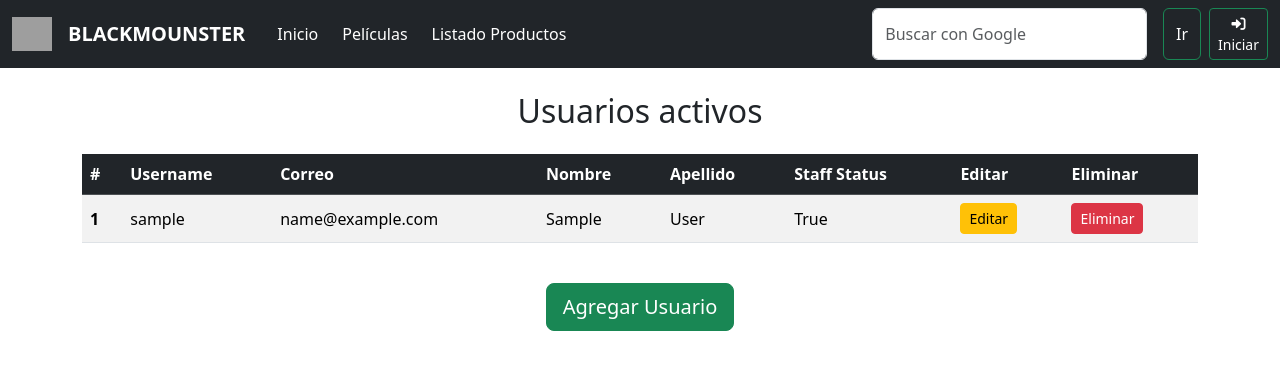
After one commit to lmendozam1983/blackmounster_lmm, a Django app: page /inventario/usuarios/ in a window 1280 px wide. The commit adds this page. Shown: the top 370 px of the page. Run offline with Django 5.2, Linux system fonts and the light colour scheme; tables that the repository leaves empty hold one stand-in row (values such as "Sample post"); some libraries are stand-ins or nearby versions; grey boxes are pictures that could not be loaded.

Commit message:
séptimo commit

```diff
--- a/gestion_blackmounster/config/inventario/forms.py
+++ b/gestion_blackmounster/config/inventario/forms.py
@@ -51,3 +51,8 @@ class TransaccionForm(forms.ModelForm):
     class Meta:
         model = Transaccion
         fields = '__all__'
+
+class UserForm(forms.ModelForm):
+    class Meta:
+        model = User
+        fields = ('username', 'email', 'first_name', 'last_name')
--- a/gestion_blackmounster/config/inventario/urls.py
+++ b/gestion_blackmounster/config/inventario/urls.py
@@ -10,4 +10,8 @@ urlpatterns = [
     path('editar_pelicula/<int:pk>', views.editar_peliculasView, name='editar_pelicula'),
     path('eliminar_pelicula/<int:pk>', views.eliminar_peliculasView, name='eliminar_pelicula'),
     path('agregar_pelicula/', views.agregar_peliculasView, name='agregar_pelicula'),
+    path('usuarios/', views.usuariosView, name='lista_usuarios'),
+    path('editar_usuario/<int:pk>', views.editar_usuariosView, name='editar_usuario'),
+    path('eliminar_usuario/<int:pk>', views.eliminar_usuariosView, name='eliminar_usuario'),
+    path('agregar_usuario/', views.agregar_usuariosView, name='agregar_usuario'),
 ]
--- a/gestion_blackmounster/config/inventario/views.py
+++ b/gestion_blackmounster/config/inventario/views.py
@@ -14,7 +14,7 @@ from django.contrib.auth.decorators import user_passes_test
 
 
 #
-from .forms import RegistroUsuarioForm, PeliculaForm
+from .forms import RegistroUsuarioForm, PeliculaForm, UserForm
 from .models import Transaccion, Pelicula
 
 # Create your views here.
@@ -97,3 +97,32 @@ def agregar_peliculasView(request):
     else:
         form = PeliculaForm()
     return render(request, 'agregar_pelicula.html', {'form': form})
+
+def usuariosView(request):
+    usuarios = User.objects.all()
+    return render(request, 'usuarios.html', {'usuarios': usuarios})
+
+def editar_usuariosView(request, pk):
+    usuarios = get_object_or_404(User, pk=pk)
+    if request.method == 'POST':
+        form = UserForm(request.POST, instance=usuarios)
+        if form.is_valid():
+            form.save()
+            return redirect('lista_usuarios')
+    else:
+        form = UserForm(instance=usuarios)
+    return render(request, 'editar_usuario.html', {'form': form})
+
+def eliminar_usuariosView(request, pk):
+    usuario = get_object_or_404(Pelicula, pk=pk)
+    return render(request, 'eliminar_usuario.html', {'usuario': usuario})
+
+def agregar_usuariosView(request):
+    if request.method == 'POST':
+        form = UserForm(request.POST)
+        if form.is_valid():
+            form.save()
+            return redirect('lista_usuarios')
+    else:
+        form = UserForm()
+    return render(request, 'agregar_usuario.html', {'form': form})
--- a/gestion_blackmounster/config/templates/menu.html
+++ b/gestion_blackmounster/config/templates/menu.html
@@ -21,7 +21,7 @@
                 </li>
                 {% if user.is_authenticated %}
                 <li class="nav-item">
-                    <a class="nav-link {% if request.resolver_match.url_name == 'ingresar' %}active{% endif %} btn btn-outline-success text-white ms-2" href="{% url 'agregar_pelicula' %}">Agregar Película</a>
+                    <a class="nav-link {% if request.resolver_match.url_name == 'ingresar' %}active{% endif %} btn btn-outline-success text-white ms-2" href="{% url 'lista_usuarios' %}">Usuarios</a>
                 </li>
                 <li class="nav-item">
                     <a class="nav-link {% if request.resolver_match.url_name == 'registrar_prestamo' %}active{% endif %} btn btn-outline-success text-white ms-2" href="#">Realizar Préstamo</a>
--- a/gestion_blackmounster/config/templates/peliculas.html
+++ b/gestion_blackmounster/config/templates/peliculas.html
@@ -29,8 +29,8 @@
                         <td>{{ pelicula.titulo }}</td>
                         <td>{{ pelicula.director }}</td>
                         <td>{{ pelicula.genero }}</td>
-                        <td>${{ pelicula.precio_compra }}</td>
-                        <td>${{ pelicula.precio_arriendo }}</td>
+                        <td><b>$</b>{{ pelicula.precio_compra }}</td>
+                        <td><b>$</b>{{ pelicula.precio_arriendo }}</td>
                         <td>{{ pelicula.stock }}</td>
                         <td>
                             <a href="/inventario/detalle_pelicula/{{ pelicula.id }}" class="btn btn-info btn-sm">Detalle</a>
--- /dev/null
+++ b/gestion_blackmounster/config/templates/usuarios.html
@@ -0,0 +1,48 @@
+{% extends "base.html" %}
+{% load crispy_forms_tags %}
+{% block content %}
+
+{% include 'menu.html' %}
+
+<div class="container py-4">
+    <h2 class="text-center mb-4">Usuarios activos</h2>
+    <div class="table-responsive">
+        <table class="table table-striped table-hover align-middle">
+            <thead class="table-dark">
+                <tr>
+                    <th scope="col">#</th>
+                    <th scope="col">Username</th>
+                    <th scope="col">Correo</th>
+                    <th scope="col">Nombre</th>
+                    <th scope="col">Apellido</th>
+                    <th scope="col">Staff Status</th>
+                    <th scope="col">Editar</th>
+                    <th scope="col">Eliminar</th>
+                </tr>
+            </thead>
+            <tbody>
+                {% for usuario in usuarios %}
+                    <tr>
+                        <th scope="row">{{ usuario.id }}</th>
+                        <td>{{ usuario.username }}</td>
+                        <td>{{ usuario.email }}</td>
+                        <td>{{ usuario.first_name }}</td>
+                        <td>{{ usuario.last_name }}</td>
+                        <td>{{ usuario.is_staff }}</td>
+                        <td>
+                            <a href="/inventario/editar_usuario/{{ usuario.id }}" class="btn btn-warning btn-sm">Editar</a>
+                        </td>
+                        <td>
+                            <a href="/inventario/eliminar_usuario/{{ usuario.id }}" class="btn btn-danger btn-sm">Eliminar</a>
+                        </td>
+                    </tr>
+                {% endfor %}
+            </tbody>
+        </table>
+    </div>
+    <div class="text-center mt-4">
+        <a href="{% url 'agregar_usuario' %}" class="btn btn-success btn-lg">Agregar Usuario</a>
+    </div>
+</div>
+
+{% endblock %}
```
Also changed, not shown: gestion_blackmounster/config/templates/agregar_usuario.html (added, +14 -0 lines), gestion_blackmounster/config/templates/editar_perfil.html (deleted, +0 -22 lines), gestion_blackmounster/config/templates/editar_usuario.html (added, +16 -0 lines), gestion_blackmounster/config/templates/eliminar_usuario.html (added, +58 -0 lines).
